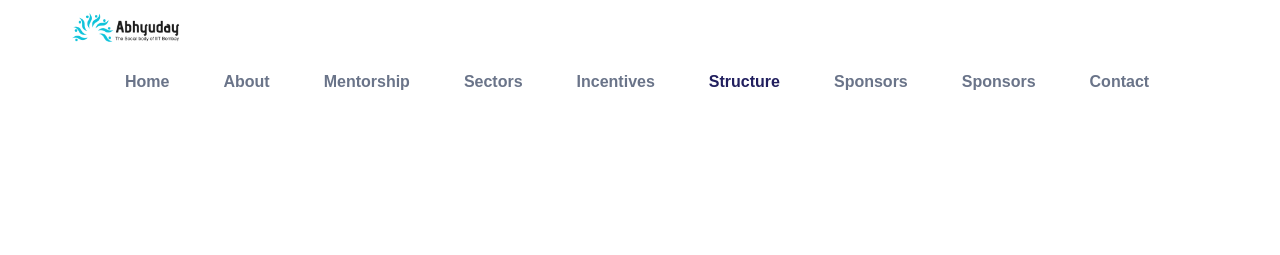
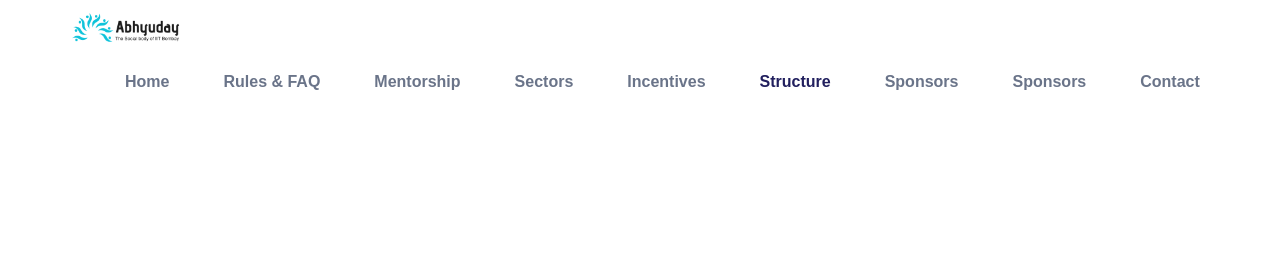
Before and after one commit to aditits/Actionplan2021, a Django app: page /faq/ in a window 1280 px wide. Shown: the top 255 px of the page. Run offline with Django 3.2, Linux system fonts and the light colour scheme; some libraries are stand-ins or nearby versions.

Commit message:
[ATS]Commit

```diff
--- a/templates/rulesfaq.html
+++ b/templates/rulesfaq.html
@@ -42,14 +42,13 @@
       <nav id="navbar" class="navbar">
         <ul>
           <li><a class="nav-link scrollto" href="#">Home</a></li>
-          <li><a class="nav-link scrollto" href="{% url 'actionplan:home-about' %}">About</a></li>
+          <li><a class="nav-link scrollto" href="{% url 'actionplan:faq' %}">Rules & FAQ</a></li>
             <li><a class="nav-link scrollto" href="{% url 'actionplan:mentor-view' %}">Mentorship</a></li>
           <li><a class="nav-link scrollto" href="{% url 'actionplan:sectors' %}">Sectors</a></li>
           <li><a class="nav-link scrollto " href="{% url 'actionplan:incentives' %}">Incentives</a></li>
             <li><a class="nav-link scrollto active" href="{% url 'actionplan:structure' %}">Structure</a></li>
           <li><a class="nav-link scrollto" href="{% url 'actionplan:partners' %}">Sponsors</a></li>
           <li><a class="nav-link scrollto" href="{% url 'actionplan:partners' %}">Sponsors</a></li>
-
            <li><a class="nav-link scrollto" href="{% url 'actionplan:home-contact-us' %}">Contact</a></li>
         </ul>
         <i class="bi bi-list mobile-nav-toggle"></i>
```
